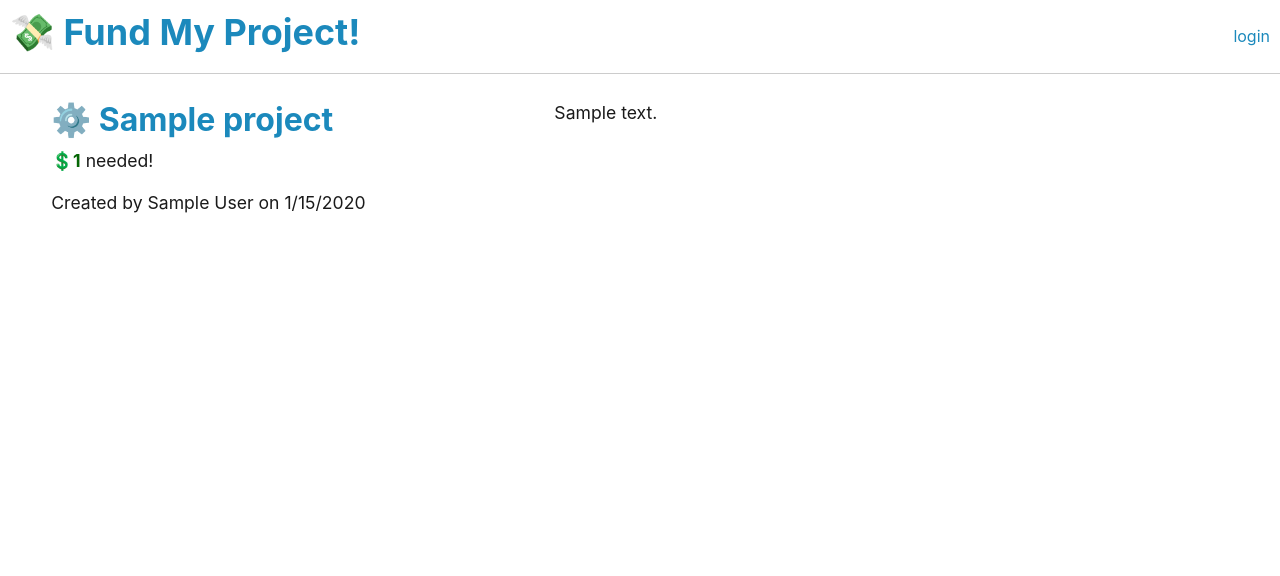
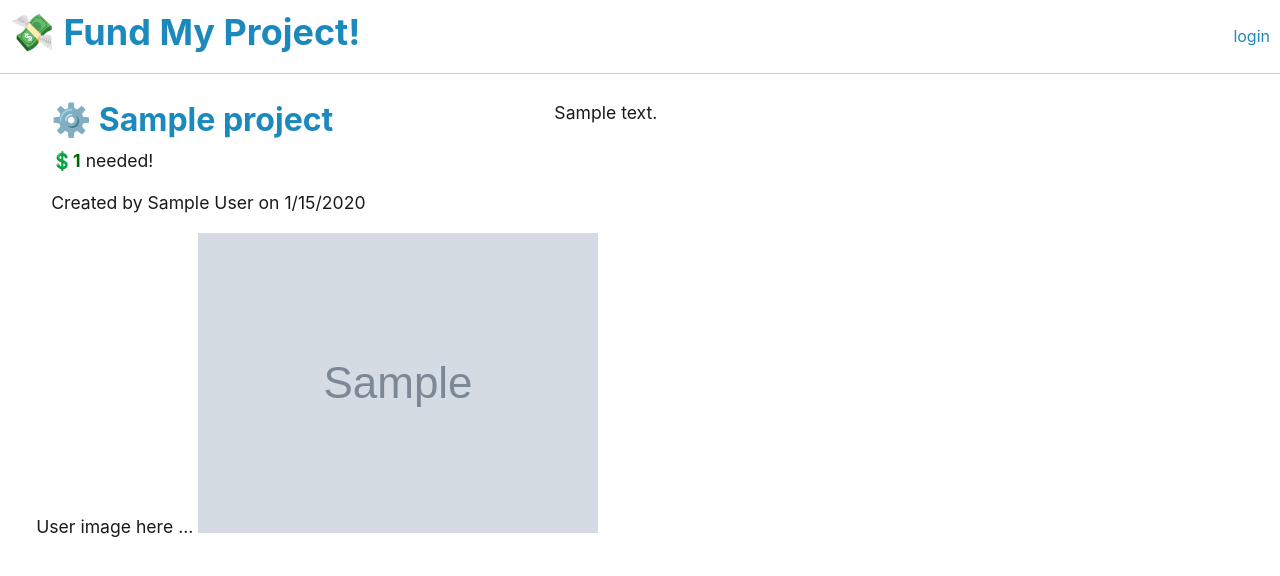
Before and after one commit to amaddatu/eco-heroku-test, a Node server app: page / in a window 1280 px wide. Shown: the top 576 px of the page. Run offline with Node 20, Linux system fonts and the light colour scheme; tables that the repository leaves empty hold one stand-in row (values such as "Sample post"); grey boxes marked "Sample" are stand-in pictures; some libraries are stand-ins or nearby versions.

Commit message:
Add image column and use it on homepage

```diff
--- a/controllers/homeRoutes.js
+++ b/controllers/homeRoutes.js
@@ -9,7 +9,7 @@ router.get('/', async (req, res) => {
       include: [
         {
           model: User,
-          attributes: ['name'],
+          attributes: ['name', 'image'], // attributes here means columns
         },
       ],
     });
@@ -17,6 +17,13 @@ router.get('/', async (req, res) => {
     // Serialize data so the template can read it
     const projects = projectData.map((project) => project.get({ plain: true }));
 
+    // making the data readable
+    console.log(JSON.stringify(
+      {
+        projects,
+        logged_in: req.session.logged_in
+      },
+      null, 2));
     // Pass serialized data and session flag into template
     res.render('homepage', {
       projects,
--- a/models/User.js
+++ b/models/User.js
@@ -28,6 +28,11 @@ User.init(
         isEmail: true,
       },
     },
+    image: {
+      type: DataTypes.STRING,
+      allowNull: false,
+      defaultValue: '/images/def-user.png'
+    },
     password: {
       type: DataTypes.STRING,
       allowNull: false,
--- a/package.json
+++ b/package.json
@@ -6,7 +6,8 @@
   "scripts": {
     "test": "echo \"Error: no test specified\" && exit 1",
     "start": "node server.js",
-    "seed": "node seeds/index.js"
+    "seed": "node seeds/index.js",
+    "alejandrosscript": "echo cool"
   },
   "keywords": [],
   "author": "",
--- a/server.js
+++ b/server.js
@@ -42,5 +42,5 @@ app.use(express.static(path.join(__dirname, 'public')));
 app.use(routes);
 
 sequelize.sync({ force: false }).then(() => {
-  app.listen(PORT, () => console.log('Now listening'));
+  app.listen(PORT, () => console.log('Now listening http://localhost:' + PORT));
 });
--- a/views/homepage.handlebars
+++ b/views/homepage.handlebars
@@ -20,5 +20,11 @@
       {{project.description}}
     </p>
   </div>
+  <div class="">
+    <p>
+      User image here ...
+      <img src={{project.user.image}} alt="user" />
+    </p>
+  </div>
 </div>
 {{/each}}
```
Also changed, not shown: public/images/def-user.png (added).
